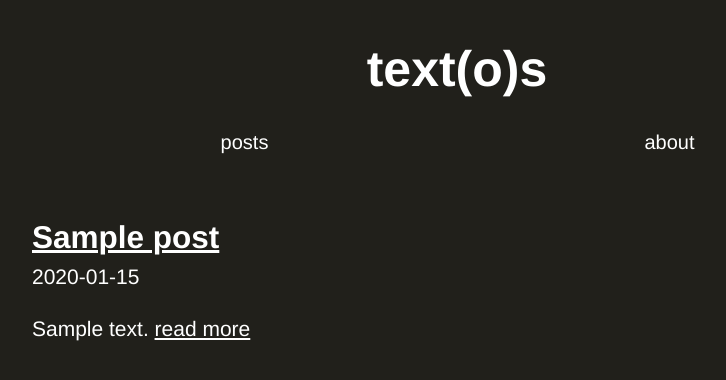
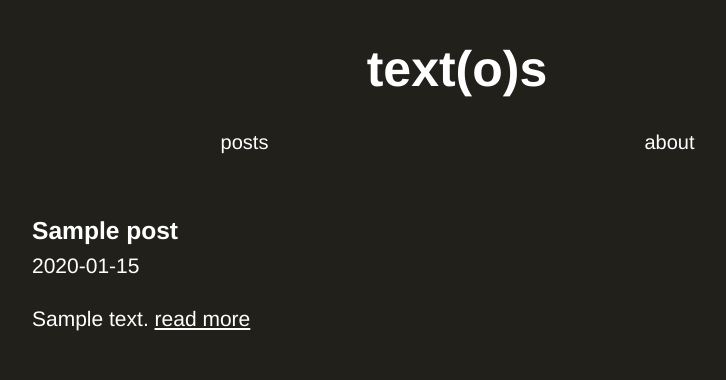
Before and after one commit to ness24000/blog, a Flask app: page / in a window 1280 px wide. Shown: the top 380 px of the page, without its empty margins (183-909 px from the left). Run offline with Flask 3, Linux system fonts and the light colour scheme; tables that the repository leaves empty hold one stand-in row (values such as "Sample post").

Commit message:
[style] Blog title samller

```diff
--- a/app/templates/index.html
+++ b/app/templates/index.html
@@ -5,7 +5,7 @@
 
 {% for post in posts %}
 
-<h2 style="margin-bottom: 0;"> <a class="post_link" href="/post/{{ post[0] }}"> {{ post[1] }} </a> </h2>
+<h3 style="margin-bottom: 0;"> <a class="post_link" href="/post/{{ post[0] }}"> {{ post[1] }} </a> </h3>
 <p style="margin-top: 5px;"> {{ post[2] }} </p>
 <p>{{ post[3]|safe }}
  <a class="post_link" href="/post/{{ post[0] }}"> read more</a>
```
